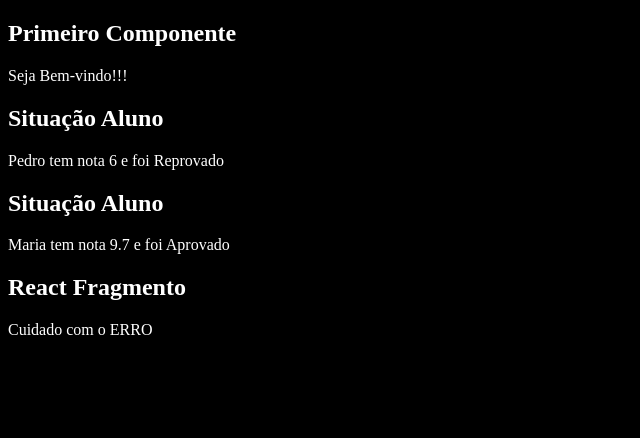
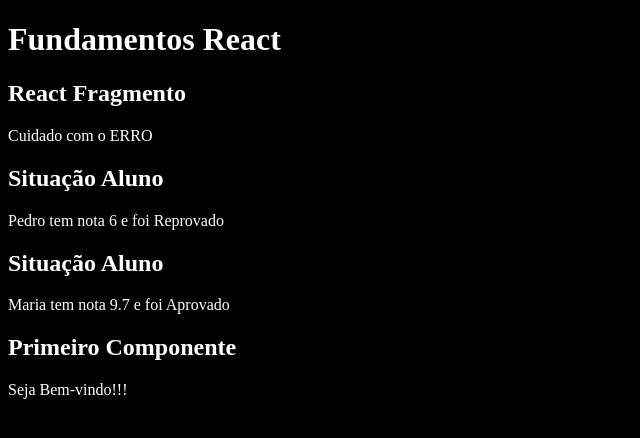
Before and after one commit to CoderEduardo/React, a React (Create React App) app in the folder fundamentos-react/: page / in a window 1280 px wide. Shown: the top 438 px of the page, without its empty margins (0-640 px from the left). Built offline with nearby package versions, Linux system fonts and the light colour scheme.

Commit message:
Criando Arrow Functions

```diff
--- /dev/null
+++ b/fundamentos-react/src/App.jsx
@@ -0,0 +1,14 @@
+import React from "react";
+
+import Primeiro from './components/basicos/Primeiro'
+import ComParametro from './components/basicos/ComParametro'
+import Fragmento from './components/basicos/Fragmento'
+
+export default _ =>
+    <div id="app">
+        <h1>Fundamentos React</h1>
+        <Fragmento></Fragmento>
+        <ComParametro titulo="Situação Aluno" aluno="Pedro" nota={6} />
+        <ComParametro titulo="Situação Aluno" aluno="Maria" nota={9.7} />
+        <Primeiro />
+    </div>
--- a/fundamentos-react/src/index.js
+++ b/fundamentos-react/src/index.js
@@ -1,17 +1,9 @@
 import React from 'react'
 import ReactDOM from 'react-dom'
 import './index.css'
-import Primeiro from './components/basicos/Primeiro'
-import ComParametro from './components/basicos/ComParametro'
-import Fragmento from './components/basicos/Fragmento'
-
+import App from './App'
 
 ReactDOM.render(
-   <>
-     <Primeiro/>
-     <ComParametro titulo="Situação Aluno" aluno="Pedro" nota={6}/>
-     <ComParametro titulo="Situação Aluno" aluno="Maria" nota={9.7}/>
-     <Fragmento></Fragmento>
-   </> ,
+   <App/> ,
     document.getElementById("root")
 )
```
